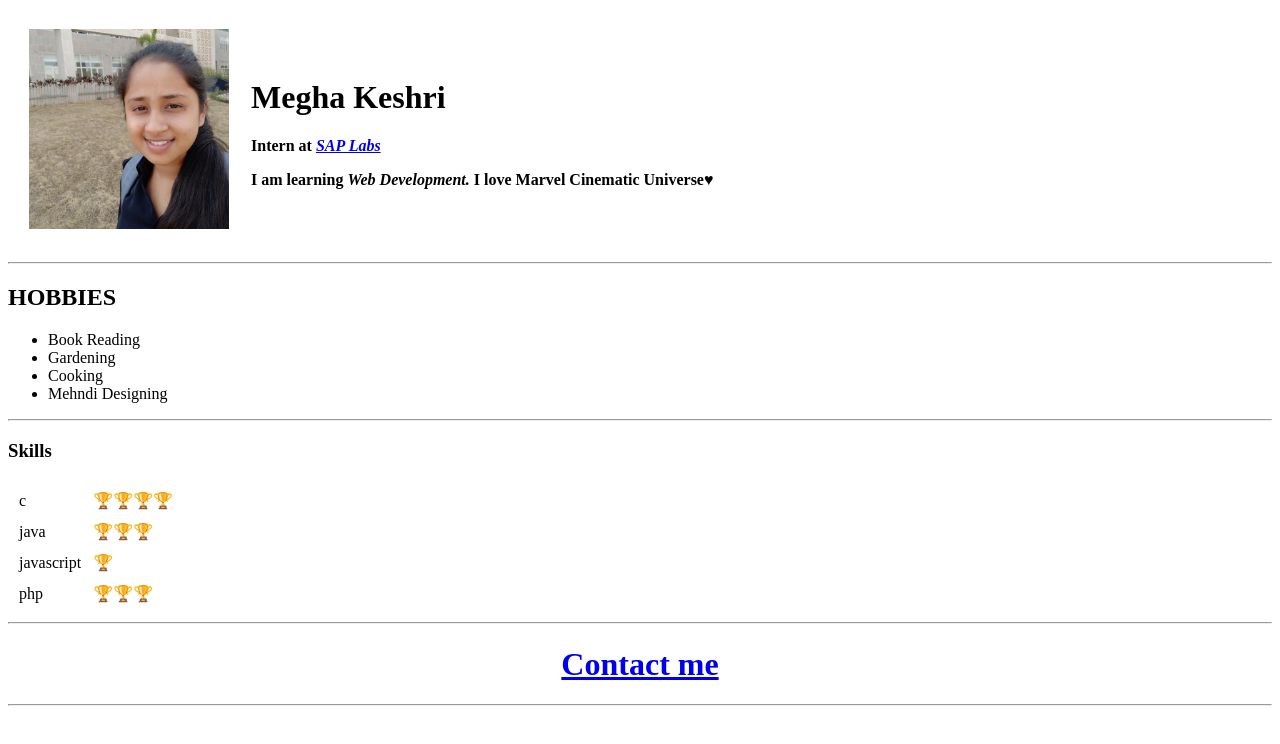
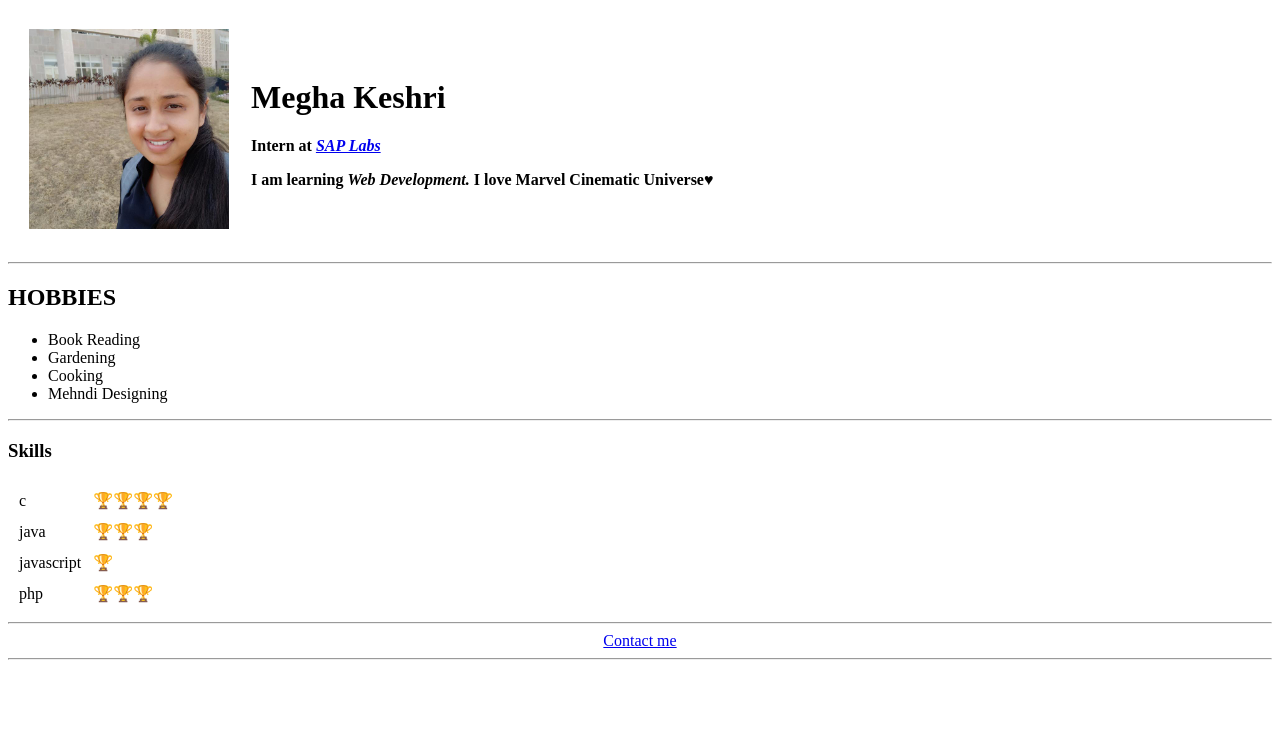
Before and after one commit to MeghaKeshri/cv, a plain HTML site: page index.html in a window 1280 px wide. Drawn offline with Linux system fonts and the light colour scheme.

Commit message:
Update index.html
removing header

```diff
--- a/index.html
+++ b/index.html
@@ -43,5 +43,5 @@
 </table><hr>
   </body>
 <center>
-  <a href="contact.html"><h1>Contact me</h1></a><hr></center>
+  <a href="contact.html">Contact me</a><hr></center>
 </html>
```
